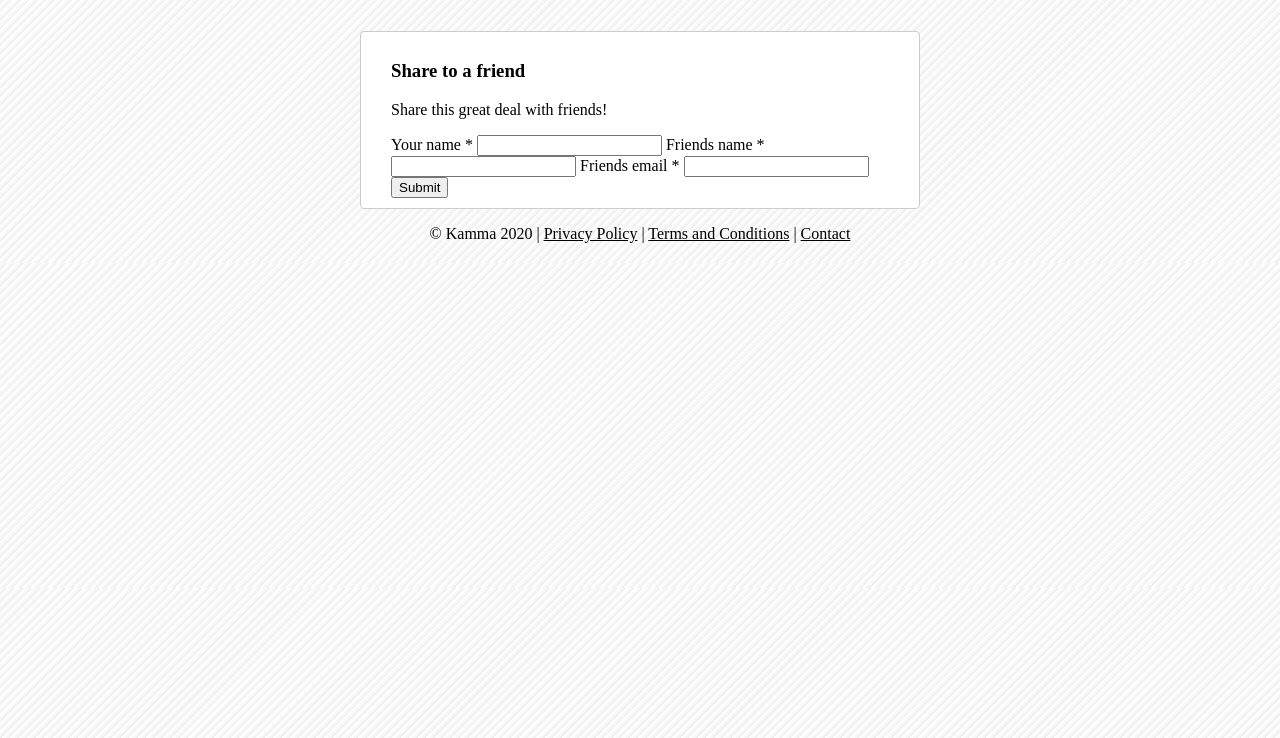
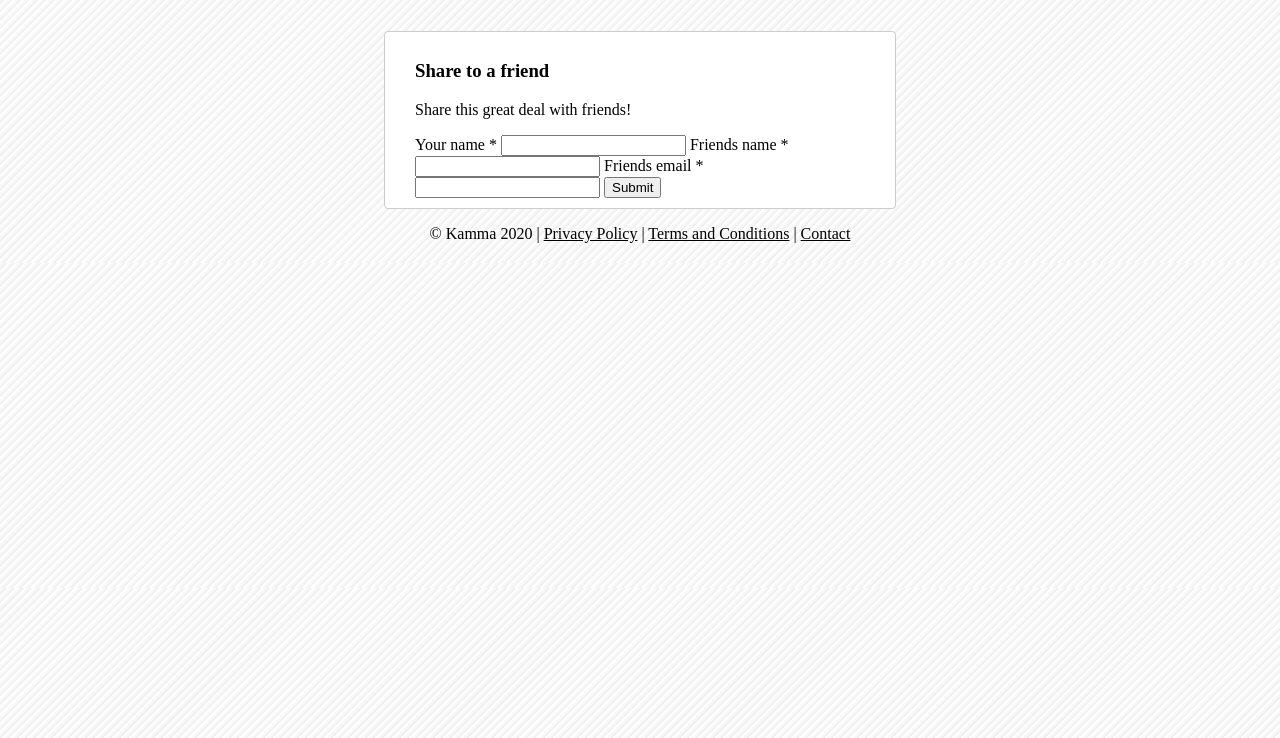
Before and after one commit to uttrasey/kamma, a website: page site/part-2.html in a window 1280 px wide. Shown: the part 62-800 px from the top of the page. Drawn offline with Linux system fonts and the light colour scheme.

Commit message:
make the form static size, not great but not enough time

```diff
--- a/site/part-2.html
+++ b/site/part-2.html
@@ -8,7 +8,8 @@
         <link rel="stylesheet" type="text/css" href="styles.css">
         <style>
             main {
-                margin: 0 300px;
+                width: 450px;
+                margin: 0 auto;
             }
         </style>
         <script type="text/javascript">
```
Also changed, not shown: docs/part-2.html (+1 -1 lines).
